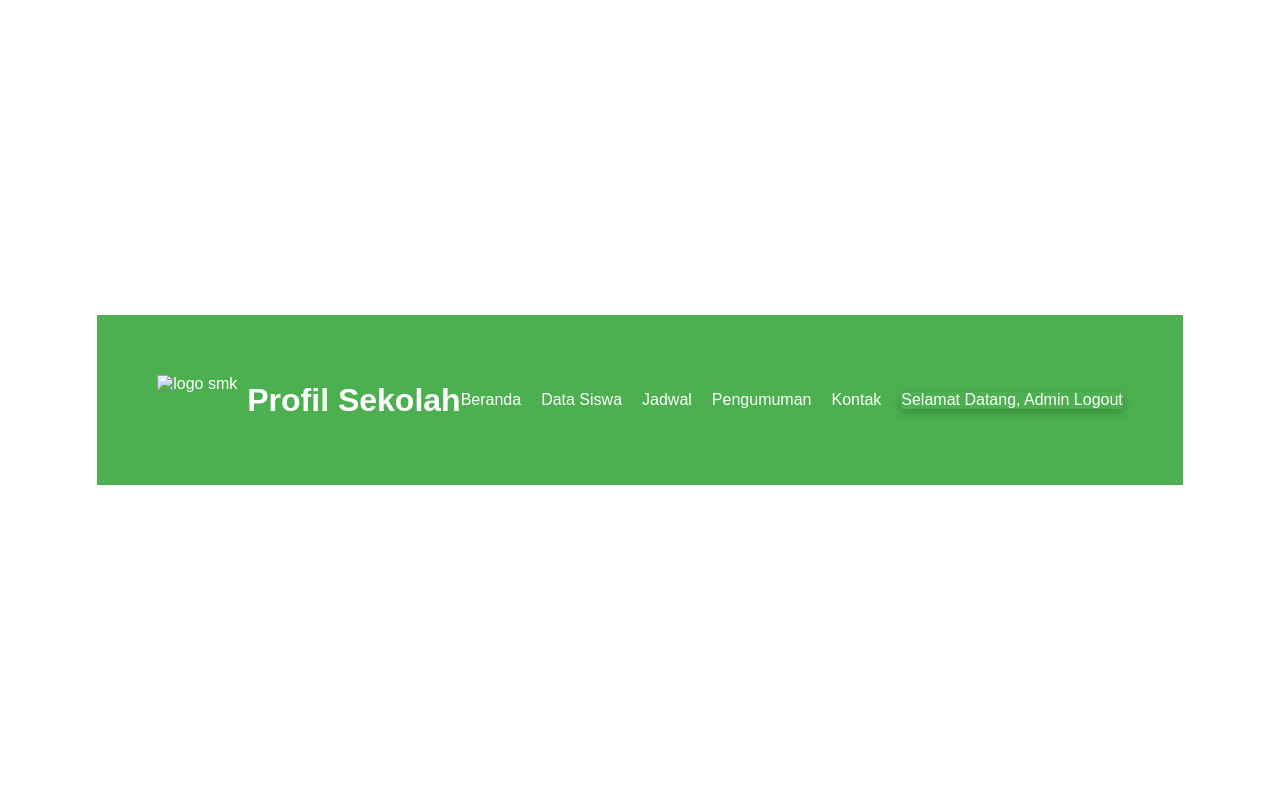
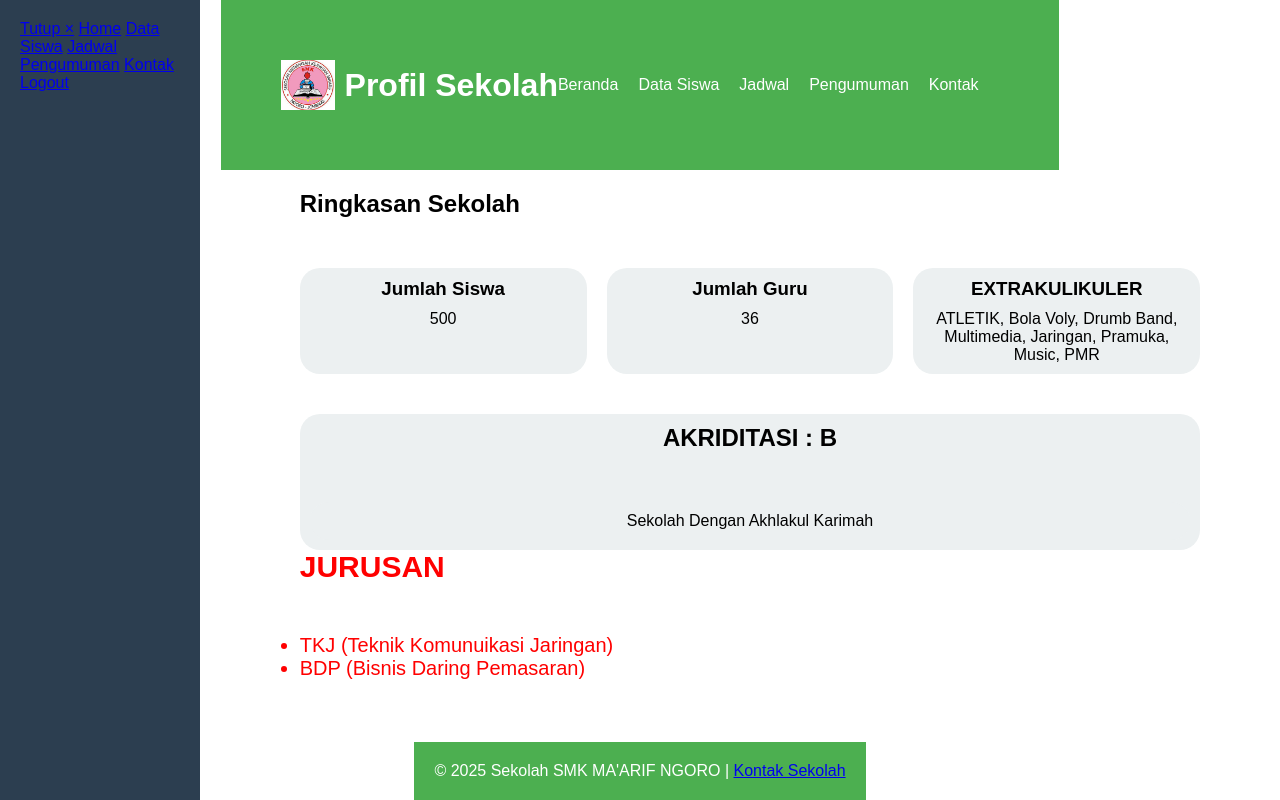
Before and after one commit to Edooprayoga/Website-TKJ-2, a plain HTML site: page dashboard.html in a window 1280 px wide. Drawn offline with Linux system fonts and the light colour scheme.

Commit message:
Update dashboard.html

```diff
--- a/dashboard.html
+++ b/dashboard.html
@@ -3,14 +3,14 @@
 <head>
   <meta charset="UTF-8">
   <meta name="viewport" content="width=device-width, initial-scale=1.0">
-    <title>gedung</title>
+  <title>Dashboard Sekolah</title>
   <link rel="stylesheet" href="styles.css">
 </head>
 <body>
   <!-- Header -->
   <header>
-        <div class="logo smk.jfif">
-            <img src="R5IBYOFpKUdc87gMpNw2QQaBbMWfPiFnaghfN03O.jpg" alt="logo smk" height="50">
+    <div class="logo">
+      <img src="logo smk.jfif" alt="Logo Sekolah" height="50">
       <h1>Profil Sekolah</h1>
     </div>
     <nav>
@@ -22,10 +22,71 @@
         <li><a href="#">Kontak</a></li>
       </ul>
     </nav>
-        <div class="profile">
-            <span> Selamat Datang, Admin</span>
-            <a href="#"></a>Logout</a>
+  </header>
+
+  <!-- Sidebar -->
+  <aside class="sidebar">
+      <button class="open-btn" onclick="openSidebar()">&#9776;</button>
+        <div id="mySidebar" class="sidebar">
+          <a href="javascript:void(0)" onclick="closeSidebar()">Tutup ×</a>
+          <a href="dashboard.html">Home</a>
+          <a href="#">Data Siswa</a>
+          <a href="#">Jadwal</a>
+          <a href="#">Pengumuman</a>
+          <a href="#">Kontak</a>
+          <a href="logout.php" class="logout-btn">Logout</a>
        </div>
+  </aside>
+
+  <!-- Main Content -->
+  <main class="content">
+    <section class="dashboard-overview">
+      <h2>Ringkasan Sekolah</h2>
+      <div class="stats">
+        <div class="stat-box">
+          <h3>Jumlah Siswa</h3>
+          <p>500</p>
+        </div>
+        <div class="stat-box">
+          <h3>Jumlah Guru</h3>
+          <p>36</p>
+        </div>
+        <div class="stat-box">
+          <h3>EXTRAKULIKULER</h3>
+          <p>ATLETIK, Bola Voly, Drumb Band, Multimedia, Jaringan, Pramuka, Music, PMR</p>
+        </div>
+      </div>
+    </section>
+
+    <section class="stat-box">
+      <h2>AKRIDITASI : B</h2>
+      <div class="stat-box">
+        <p>Sekolah Dengan Akhlakul Karimah</p>
+        <!-- Grafik akan ditampilkan di sini -->
+      </div>
+    </section>
+
+    <section class="Jadwal">
+      <h2>JURUSAN</h2>
+      <ul>
+          <li>TKJ (Teknik Komunuikasi Jaringan)</li>
+          <li>BDP (Bisnis Daring Pemasaran) </li>
+      </ul>
+    </section>
+  </main>
+
+  <!-- Footer -->
+  <footer>
+    <p>&copy; 2025 Sekolah SMK MA'ARIF NGORO | <a href="#">Kontak Sekolah</a></p>
+  </footer>
+<script>
+   function openSidebar() {
+    document.getElementById("mySidebar").style.width = "250px";
+   }
+   function closeSidebar() {
+    document.getElementById("mySidebar").style.width = "0";
+   }
+</script>
+
 </body>
-
 </html>
```
Lines whose indentation alone changed are shown as unchanged.
